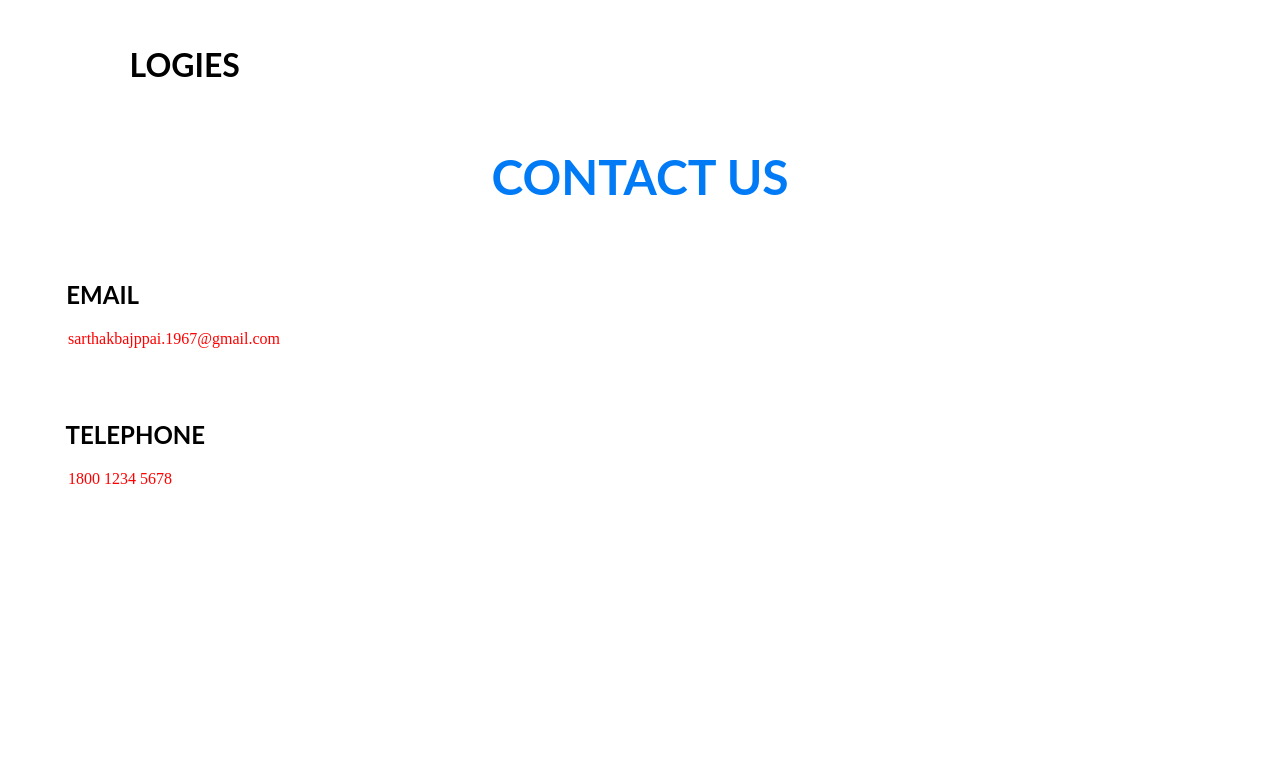
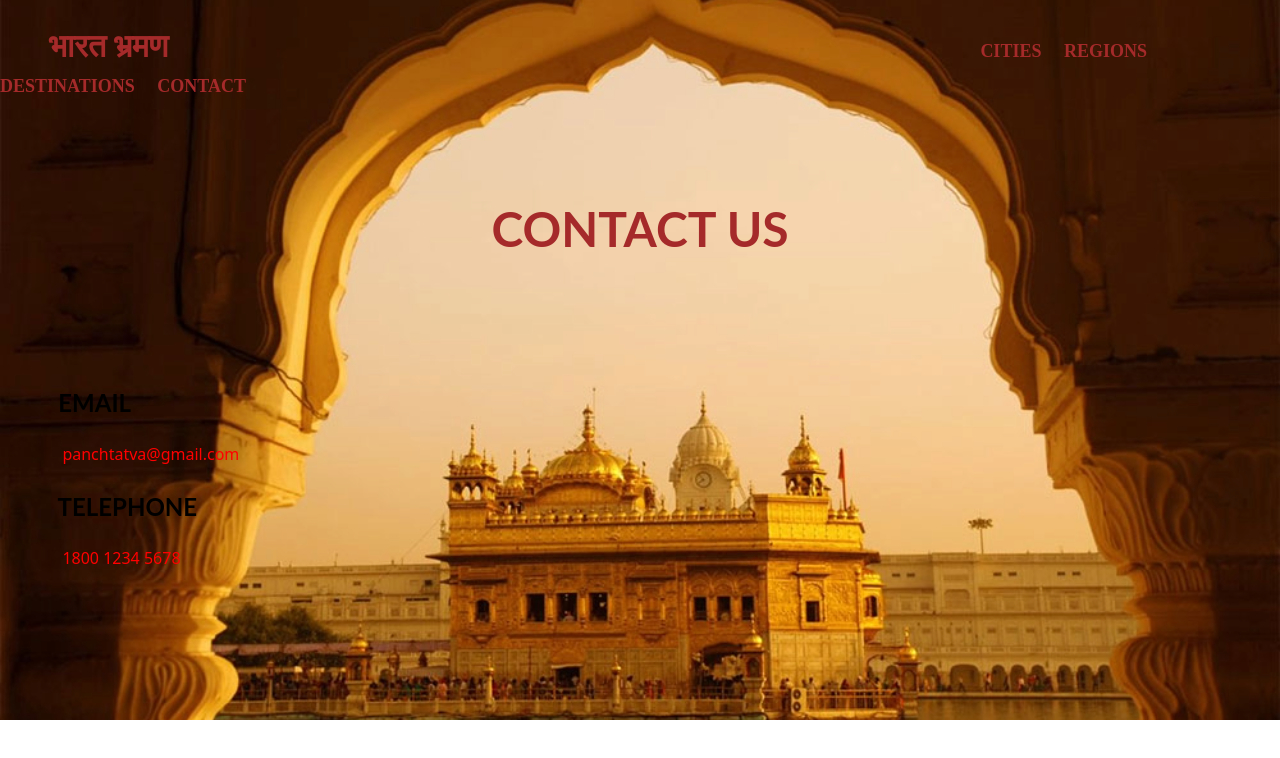
Before and after one commit to Sarthakkks/Bharat-Bhraman, a plain HTML site: page Bharat Bhraman/contact.html in a window 1280 px wide. Drawn offline with Linux system fonts and the light colour scheme.

Commit message:
Add files via upload

```diff
--- a/Bharat Bhraman/contact.html
+++ b/Bharat Bhraman/contact.html
@@ -5,27 +5,44 @@
 <title>
 Types of Logies
 </title>
+<link rel="stylesheet" href="style.css">
 <STYLE>
 A {text-decoration: none;}
 P {color:red}
+body {
+    background: url(11.jpg);
+    background-repeat: no-repeat;
+    background-size: cover;
+}
 </STYLE>
 </head>
-<body background="1.jpg" link="#000" alink="#017bf5" vlink="#000">
+<body>
+    <h3 >
+		&nbsp;&nbsp;&nbsp;&nbsp;&nbsp;&nbsp;&nbsp;&nbsp;&nbsp;
+		<a href="index.html"><font face="Lato"color="brown" size="6">भारत भ्रमण</font></a>
+		&nbsp;&nbsp;&nbsp;&nbsp;&nbsp;&nbsp;&nbsp;&nbsp;&nbsp;&nbsp;&nbsp;&nbsp;&nbsp;&nbsp;&nbsp;&nbsp;&nbsp;&nbsp;&nbsp;&nbsp;&nbsp;&nbsp;&nbsp;&nbsp;&nbsp;&nbsp;&nbsp;&nbsp;&nbsp;&nbsp;&nbsp;&nbsp;&nbsp;&nbsp;&nbsp;
+		&nbsp;&nbsp;&nbsp;&nbsp;&nbsp;&nbsp;&nbsp;&nbsp;&nbsp;&nbsp;&nbsp;&nbsp;&nbsp;&nbsp;&nbsp;&nbsp;&nbsp;&nbsp;&nbsp;&nbsp;&nbsp;&nbsp;&nbsp;&nbsp;&nbsp;&nbsp;&nbsp;&nbsp;&nbsp;&nbsp;&nbsp;
+		&nbsp;&nbsp;&nbsp;&nbsp;&nbsp;&nbsp;&nbsp;&nbsp;&nbsp;&nbsp;&nbsp;&nbsp;&nbsp;&nbsp;&nbsp;&nbsp;&nbsp;&nbsp;&nbsp;&nbsp;&nbsp;&nbsp;&nbsp;&nbsp;&nbsp;&nbsp;&nbsp;&nbsp;&nbsp;&nbsp;
+		&nbsp;&nbsp;&nbsp;&nbsp;&nbsp;&nbsp;&nbsp;&nbsp;&nbsp;&nbsp;&nbsp;&nbsp;&nbsp;&nbsp;&nbsp;&nbsp;&nbsp;&nbsp;&nbsp;&nbsp;&nbsp;&nbsp;&nbsp;&nbsp;&nbsp;&nbsp;&nbsp;&nbsp;&nbsp;&nbsp;
+		&nbsp;&nbsp;&nbsp;&nbsp;&nbsp;&nbsp;&nbsp;&nbsp;&nbsp;&nbsp;&nbsp;&nbsp;&nbsp;&nbsp;&nbsp;&nbsp;&nbsp;&nbsp;&nbsp;&nbsp;&nbsp;&nbsp;&nbsp;&nbsp;&nbsp;&nbsp;&nbsp;&nbsp;&nbsp;&nbsp;
+		&nbsp;&nbsp;&nbsp;&nbsp;
+		<font face="cinzel" color="Black" size="4" >
+			<a href="cities.html">CITIES</a>&nbsp;&nbsp;&nbsp;&nbsp;
+			<a href="regions.html">REGIONS</a>&nbsp;&nbsp;&nbsp;&nbsp;
+			<a href="destinations.html">DESTINATIONS</a>&nbsp;&nbsp;&nbsp;&nbsp;
+			<a href="contact.html">CONTACT</a>
+		</font>
+	</h3>
 	<br>
-    <a href="index.html">
-    <h3 align="left">
-        &nbsp;&nbsp;&nbsp;&nbsp;&nbsp;&nbsp;&nbsp;&nbsp;&nbsp;&nbsp;&nbsp;&nbsp;&nbsp;&nbsp;&nbsp;&nbsp;&nbsp;&nbsp;&nbsp;&nbsp;&nbsp;&nbsp;&nbsp;&nbsp;&nbsp;
-		<font face="Lato" color="Black" size="6">LOGIES</font>
-    </a>
-    <br><br><br>
+    <br>
     </h3>
     <h2 align="center">
-		<font face="Lato" color="#017bf5" size="7">
+		<font face="Lato" color="brown" size="7">
 			CONTACT US
 		</font>
 	</h2>
 
-	<br><br>
+	<br><br><br>
     <h2>
         <font face="Lato" color="Black" size="5">
             &nbsp;&nbsp;&nbsp;&nbsp;&nbsp;&nbsp;&nbsp;&nbsp;&nbsp;
@@ -34,9 +51,9 @@ P {color:red}
     </h2>
     <p>
         &nbsp;&nbsp;&nbsp;&nbsp;&nbsp;&nbsp;&nbsp;&nbsp;&nbsp;&nbsp;&nbsp;&nbsp;&nbsp;&nbsp;
-        sarthakbajppai.1967@gmail.com
+        panchtatva@gmail.com
     </p>
-    <br><br>
+
     <h2>
         <font face="Lato" color="Black" size="5">
             &nbsp;&nbsp;&nbsp;&nbsp;&nbsp;&nbsp;&nbsp;&nbsp;&nbsp;
```
Also changed, not shown: Bharat Bhraman/amrit.jpg (added).
